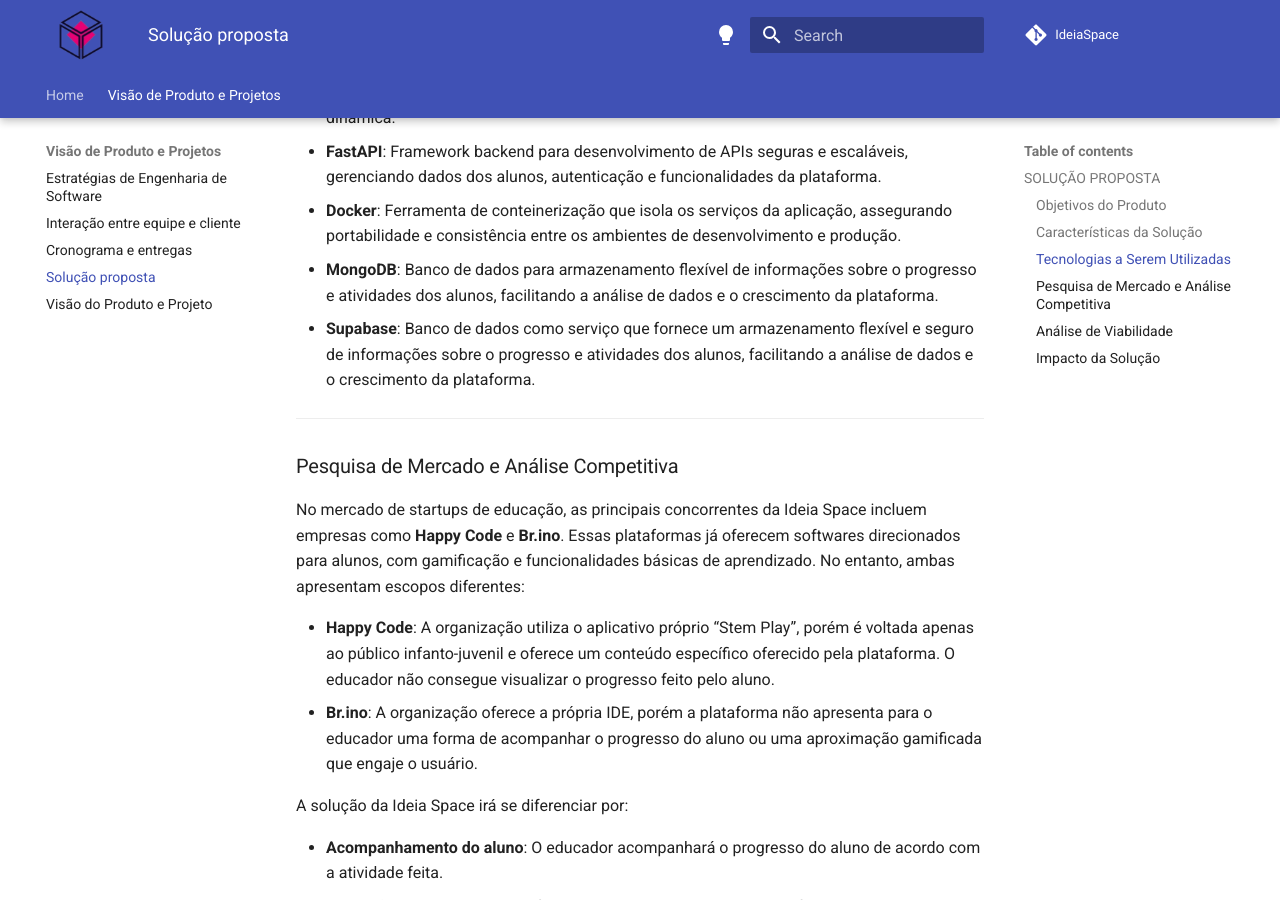
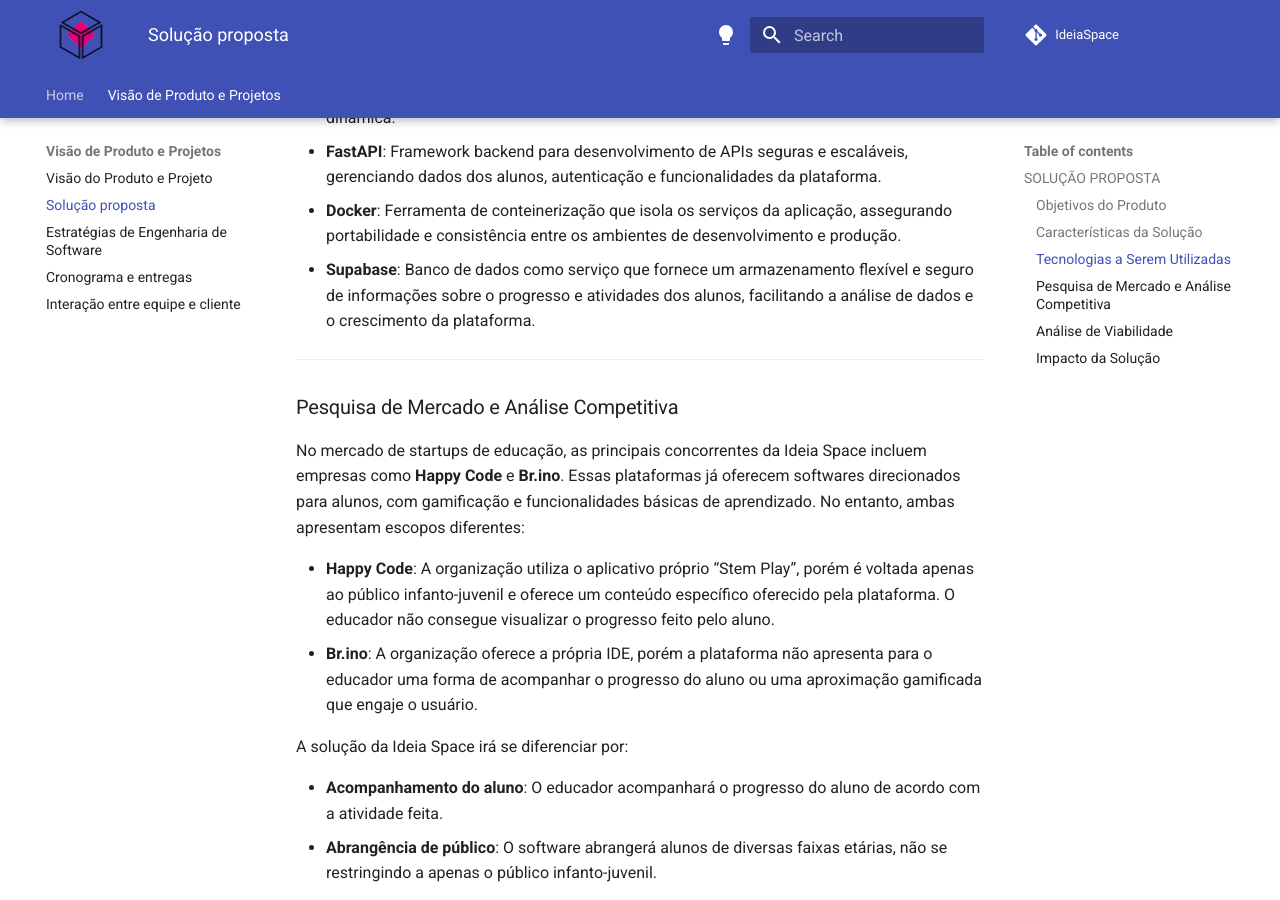
Before and after one commit to mdsreq-fga-unb/2024.2-T01-IdeaSpace, an MkDocs documentation site: the page built from docs/produto/solucao.md, in a window 1280 px wide and 900 px high, scrolled down 939 px. Built offline with MkDocs 1.6.1 and Material for MkDocs 9.7.7, drawn with Linux system fonts in a browser that asks for light colours; comment, search, counter and statistics services are not loaded.

Commit message:
docs: atualiza documentação

```diff
--- a/docs/produto/solucao.md
+++ b/docs/produto/solucao.md
@@ -22,7 +22,6 @@
 - **React**: Utilizado no frontend para criar uma interface de usuário responsiva e interativa, permitindo que alunos e educadores acessem as funcionalidades da plataforma de forma dinâmica.
 - **FastAPI**: Framework backend para desenvolvimento de APIs seguras e escaláveis, gerenciando dados dos alunos, autenticação e funcionalidades da plataforma.
 - **Docker**: Ferramenta de conteinerização que isola os serviços da aplicação, assegurando portabilidade e consistência entre os ambientes de desenvolvimento e produção.
-- **MongoDB**: Banco de dados para armazenamento flexível de informações sobre o progresso e atividades dos alunos, facilitando a análise de dados e o crescimento da plataforma.
 - **Supabase**: Banco de dados como serviço que fornece um armazenamento flexível e seguro de informações sobre o progresso e atividades dos alunos, facilitando a análise de dados e o crescimento da plataforma.
 
 ---
--- a/mkdocs.yml
+++ b/mkdocs.yml
@@ -6,11 +6,11 @@
 nav:
   - Home: "index.md"
   - Visão de Produto e Projetos:
+      - Visão do Produto e Projeto: produto/visao-produto-projeto.md
+      - Solução proposta: produto/solucao.md
       - Estratégias de Engenharia de Software: produto/estrategias.md
+      - Cronograma e entregas: produto/cronograma-entregas.md
       - Interação entre equipe e cliente: interação/composição.md
-      - Cronograma e entregas: produto/cronograma-entregas.md
-      - Solução proposta: produto/solucao.md
-      - Visão do Produto e Projeto: produto/visao-produto-projeto.md
 
 theme:
   name: material
```
Also changed, not shown: 1 other file.
